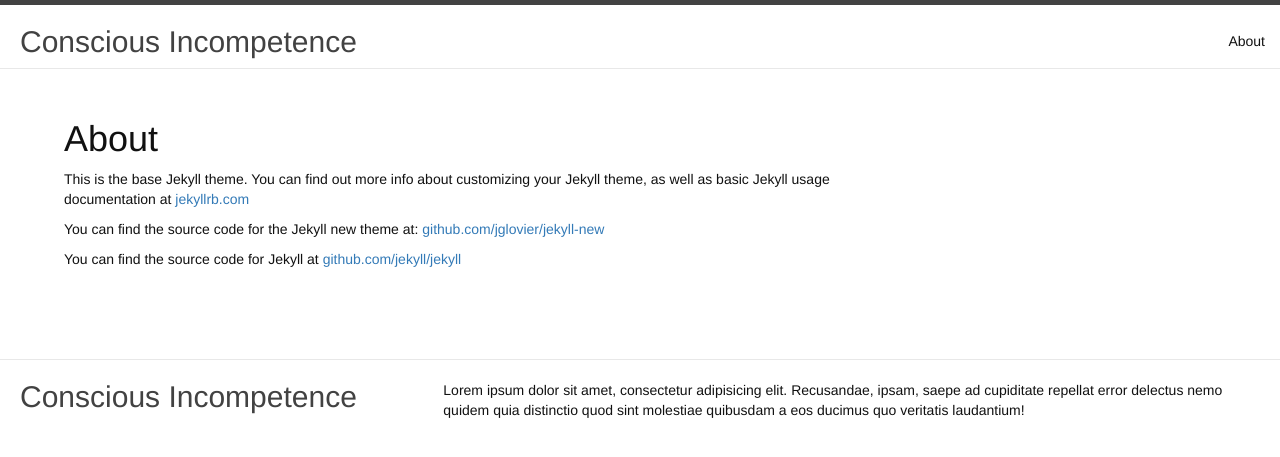
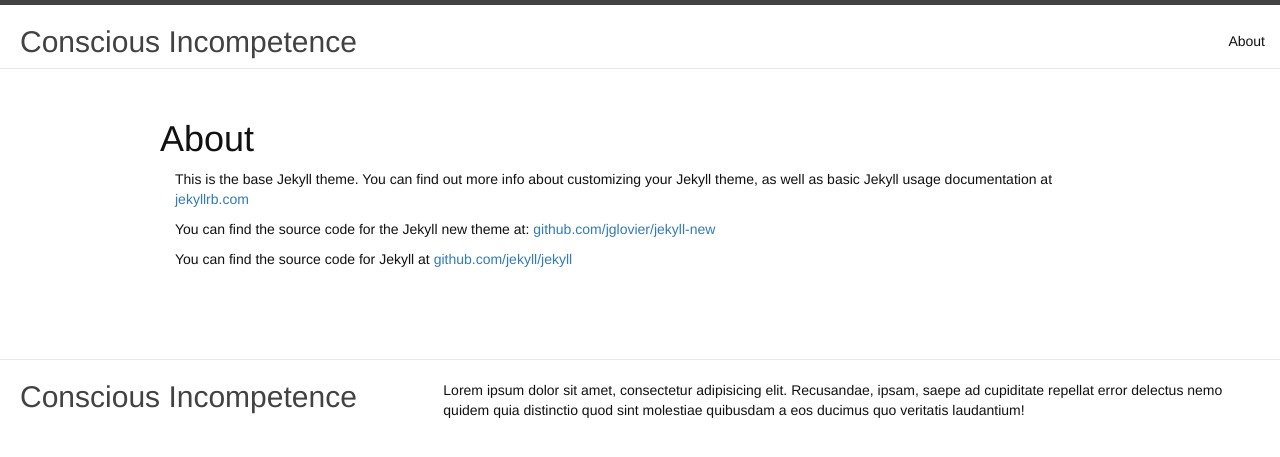
Before and after one commit to conscious-incompetence/conscious-incompetence.github.io, a Jekyll site: the page built from about.md, in a window 1280 px wide. Shown: the top 457 px of the page. Built offline with Jekyll 4.4.1, drawn with Linux system fonts in a browser that asks for light colours.

Commit message:
Adding BenH's changes

```diff
--- a/_sass/_layout.scss
+++ b/_sass/_layout.scss
@@ -9,6 +9,7 @@
  */
 .page-content {
     padding: $spacing-unit 0;
+    @extend .container;
 }
 
 .page-heading {
--- a/_sass/_page.scss
+++ b/_sass/_page.scss
@@ -1,16 +1,24 @@
-.page-content {
-    width: 65%;
-    margin-left: 5%;
+$aside-color: black;
+$aside-background: $grey-color-light;
+
+.post {
+  max-width: 960px;
+  @extend .row;
+  margin: auto;
 }
 
-.post {
+.post-content {
+  @extend .col-md-12;
+
   aside {
-    float: right;
-    width: 20%;
-    font-size: smaller;
-    position: absolute;
-    right: 5%;
-    transform: translateY(-15em);
+    @extend .col-md-4;
+    @extend .pull-right;
+    @extend .well;
+
+    color: $aside-color;
+    background-color: $aside-background;
+    padding: 15px 10px;
+    margin-left: 10px;
   }
 }
 
```
Also changed, not shown: _posts/2015-05-20-lambda-calculus.md (+23 -21 lines).
